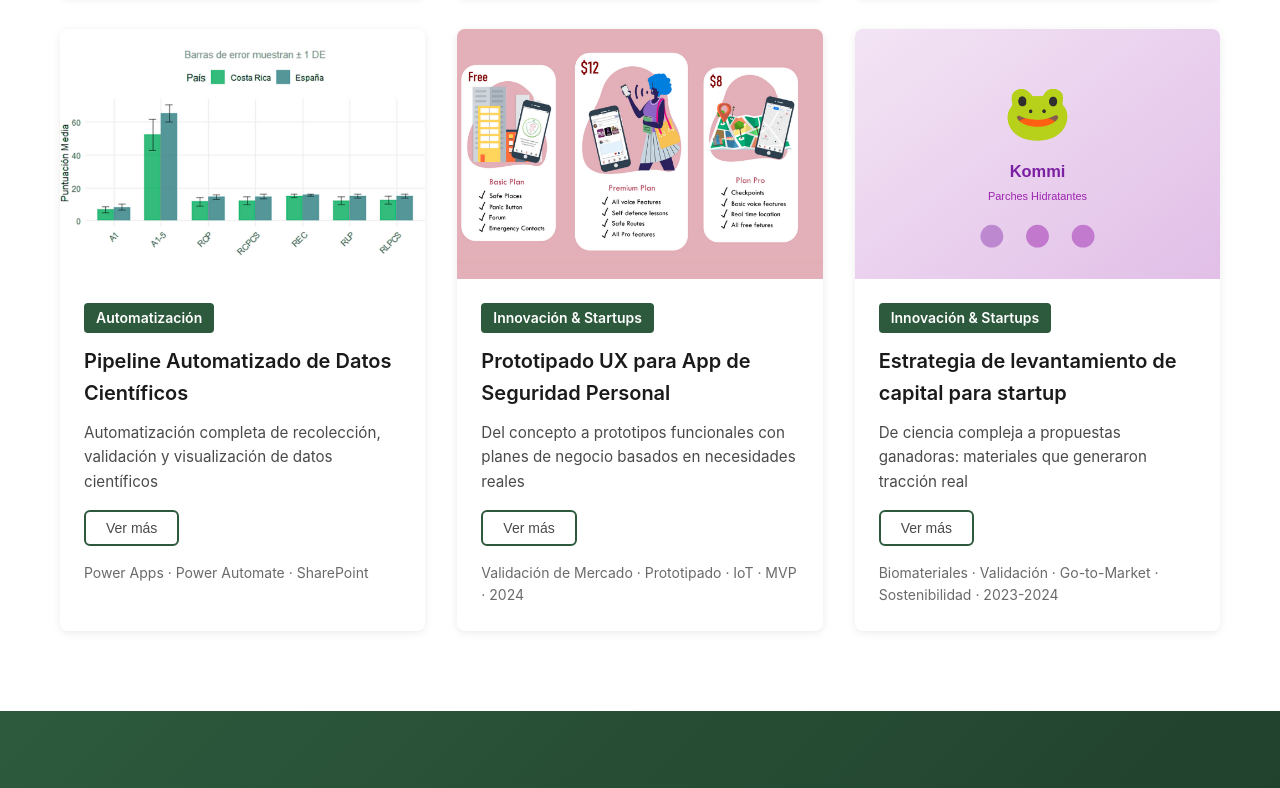
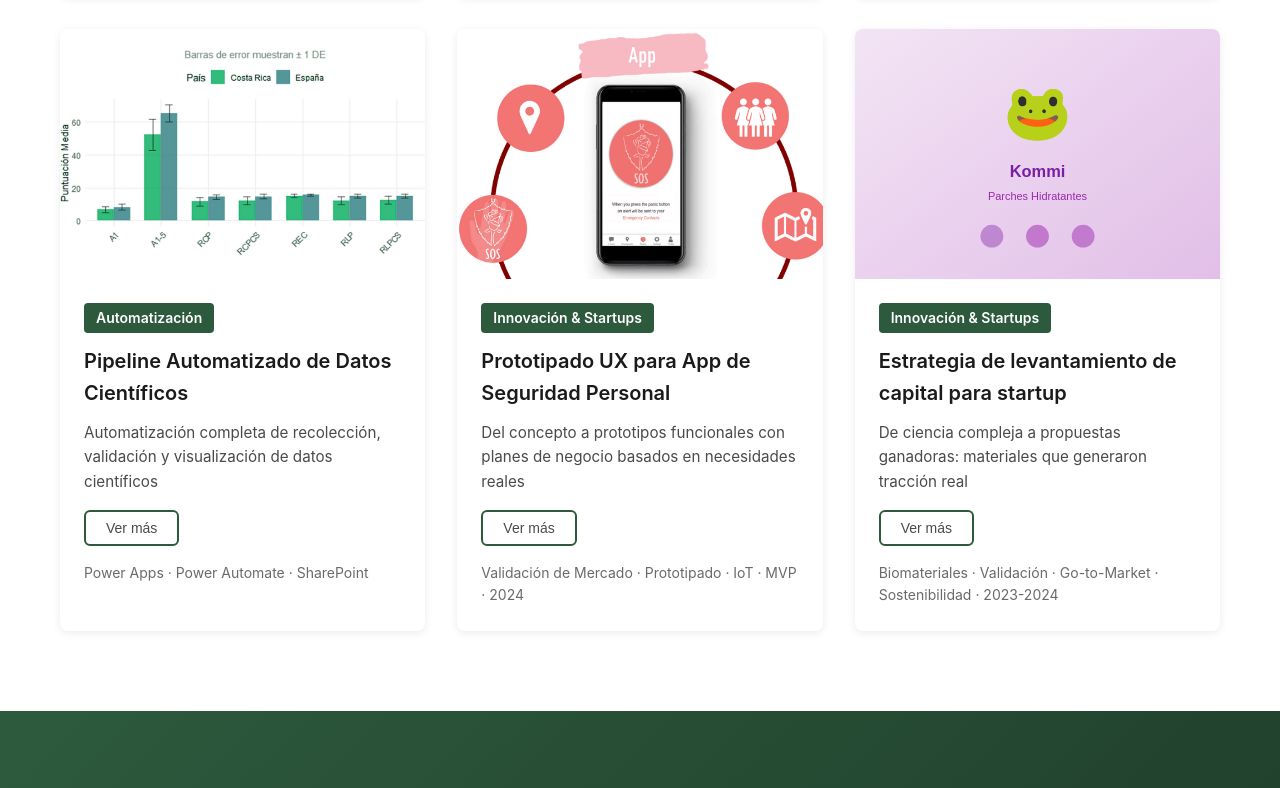
Before and after one commit to ItsFaby/Cordero-Consulting, a plain HTML site: page portfolio.html in a window 1280 px wide. Shown: the part 1256-2044 px from the top of the page. Drawn offline with Linux system fonts and the light colour scheme.

Commit message:
Update portfolio.html

```diff
--- a/portfolio.html
+++ b/portfolio.html
@@ -182,7 +182,7 @@
                 <!-- Project 6 - AgriTech Startup -->
                 <div class="portfolio-item" data-category="innovation">
                     <div class="portfolio-image">
-                        <img src="images/12.png" alt="Prototipado UX para App de Seguridad Personal">
+                        <img src="images/13.png" alt="Prototipado UX para App de Seguridad Personal">
                     </div>
                     <div class="portfolio-content">
                         <span class="portfolio-tag">Innovación & Startups</span>
```
